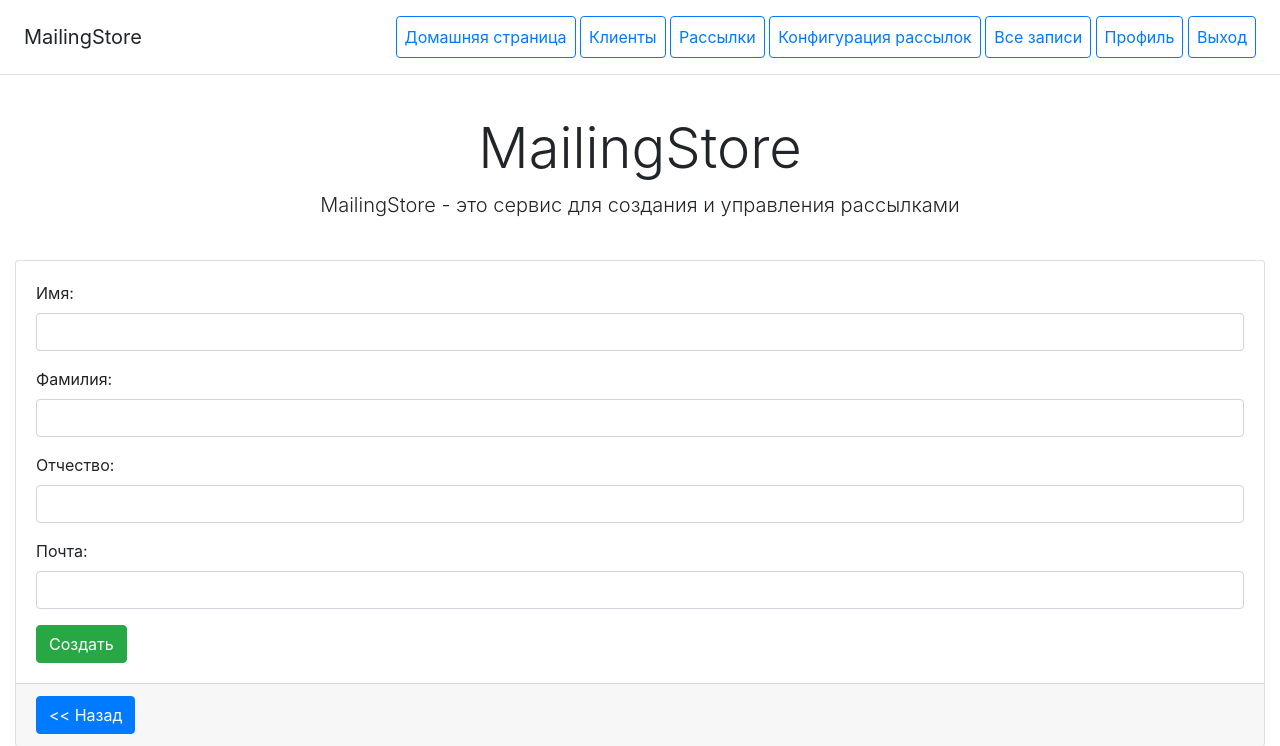
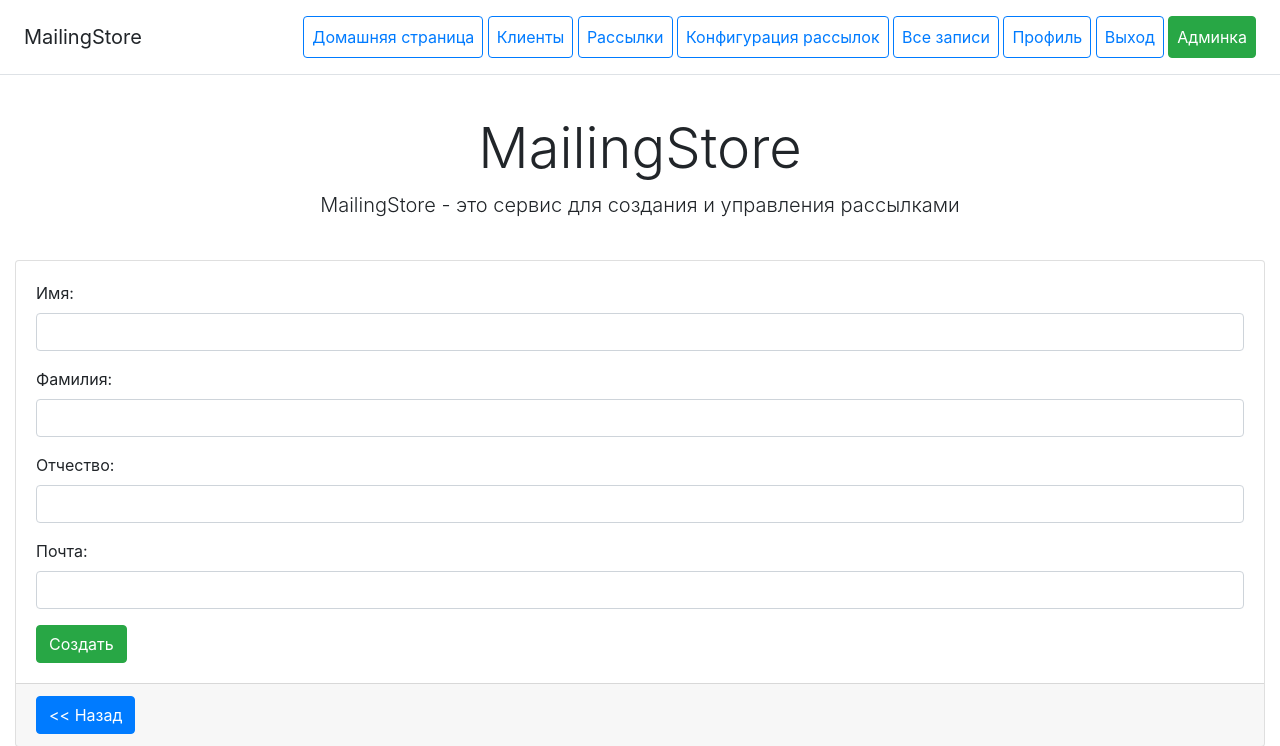
Before and after one commit to DSulzhits/06_course_work, a Django app: page /client/create/ in a window 1280 px wide. Shown: the top 746 px of the page. Run offline with Django 4.2, Linux system fonts and the light colour scheme; a user stored in the database is signed in; parts of the project's set-up code (start-up, migrations or seed data) failed here and were passed over; some libraries are stand-ins or nearby versions.

Commit message:
add admin button for superuser only

```diff
--- a/mailing_list/templates/mailing_list/includes/inc_catalog_head.html
+++ b/mailing_list/templates/mailing_list/includes/inc_catalog_head.html
@@ -12,4 +12,7 @@
         <a href="{% url 'users:login' %}" class="p-2 btn btn-outline-primary">Вход</a>
         <a href="{% url 'users:register' %}" class="p-2 btn btn-outline-primary">Регистрация</a>
     {% endif %}
+    {% if user.is_superuser %}
+        <a href="/admin/" class="p-2 btn btn-success">Админка</a>
+    {% endif %}
 </nav>
```
